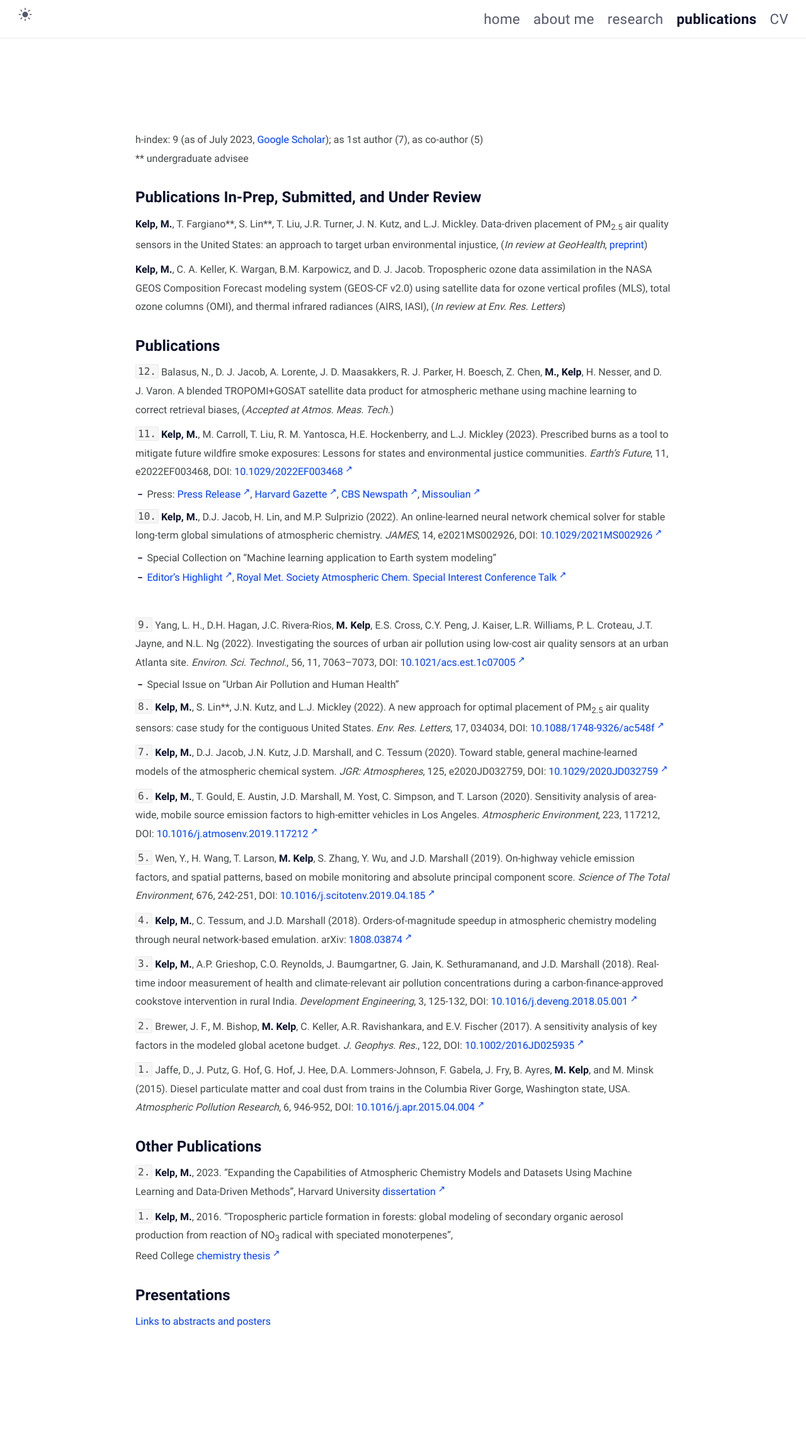
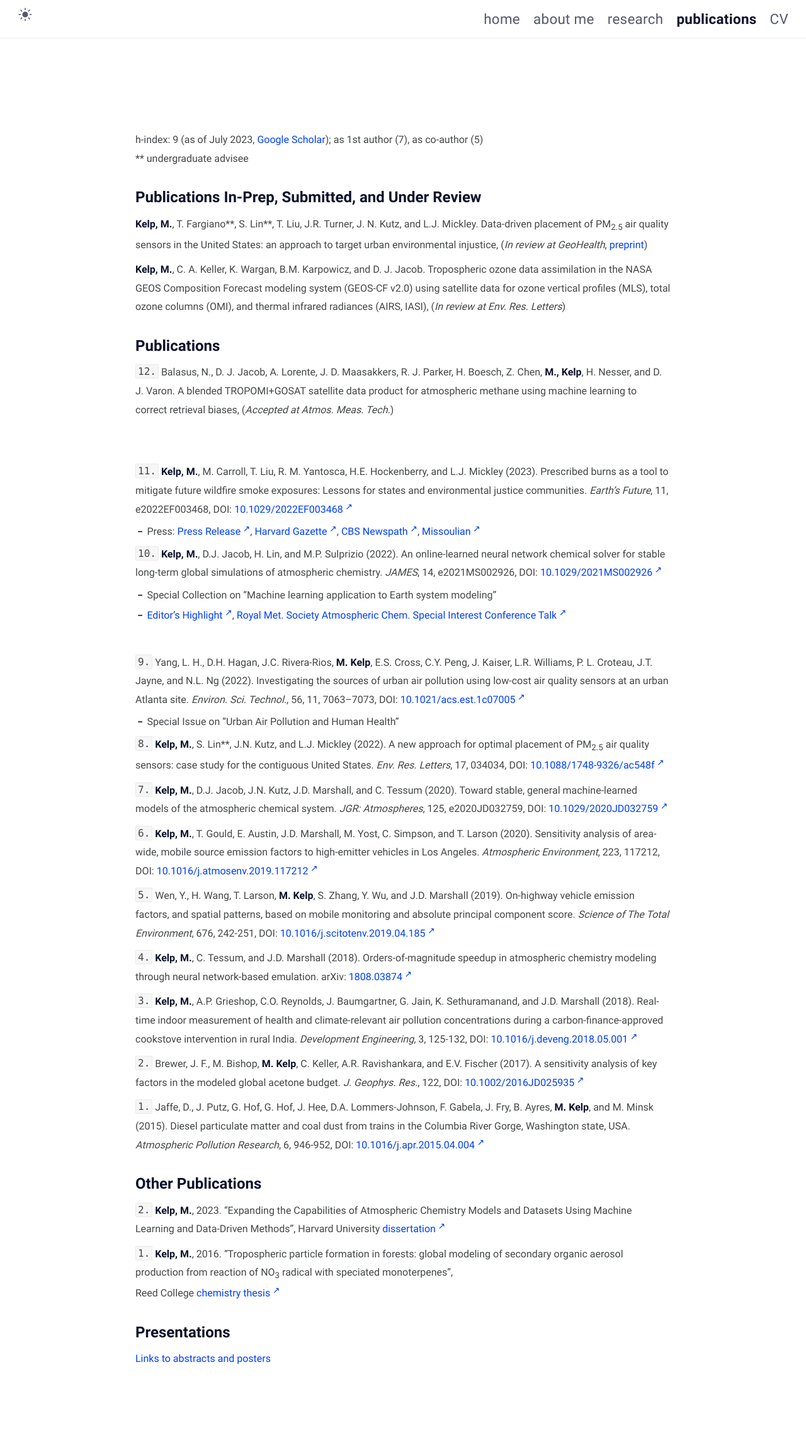
Before and after one commit to mkelp/mkelp.github.io, a Jekyll site: the page built from publications.md, in a window 1280 px wide. Shown: the whole page at 63% size. Built offline with Jekyll 4.4.1, drawn with Linux system fonts in a browser that asks for light colours; before the commit the page ends 2246 px from its top, so only the background shows below that.

Commit message:
july 17q

```diff
--- a/_sass/klise/_post.scss
+++ b/_sass/klise/_post.scss
@@ -222,7 +222,7 @@
       margin-bottom: 3px;
     }
 
-    width: 100%;
+    width: 50%;
     padding-top: 10px;
     text-decoration: none;
     box-sizing: border-box;
--- a/publications.md
+++ b/publications.md
@@ -24,10 +24,13 @@ air quality sensors in the United States: an approach to target urban environmen
 <!-- ## **2023** -->
 
 `12.` Balasus, N., D. J. Jacob, A. Lorente, J. D. Maasakkers, R. J. Parker, H. Boesch, Z. Chen,  **M., Kelp**, H. Nesser, and D. J. Varon. A blended TROPOMI+GOSAT satellite data product for atmospheric methane using machine learning to correct retrieval biases, (*Accepted at Atmos. Meas. Tech.*)
+<br />
+<br />
 
 `11.` **Kelp, M.**, M. Carroll, T. Liu, R. M. Yantosca, H.E. Hockenberry, and L.J. Mickley (2023). Prescribed burns as a tool to mitigate future wildfire smoke exposures: Lessons for states and environmental justice communities. *Earth's Future*, 11, e2022EF003468, DOI: [10.1029/2022EF003468](https://agupubs.onlinelibrary.wiley.com/doi/10.1029/2022EF003468){:target="_blank"} <br />
 * Press: [Press Release](https://seas.harvard.edu/news/2023/06/how-prescribed-burns-could-limit-megafires-california-oregon-and-washington?utm_content=buffer31c4b&utm_medium=social&utm_source=twitter.com&utm_campaign=Buffer%7D%7BPress){:target="_blank"}, [Harvard Gazette](https://news.harvard.edu/gazette/story/2023/06/how-prescribed-burns-could-limit-megafires-in-u-s-west/?utm_source=SilverpopMailing&utm_medium=email&utm_campaign=Daily%20Gazette%2020230615%20(1)%7D%7BHarvard){:target="_blank"}, [CBS Newspath](http://www.newson6.com/story/64b03b31b48d07072d5e2e82/how-to-prevent-wildfire-smoke-scientists-say-more-fires-may-be-the-answer%7D%7BCBS){:target="_blank"}, [Missoulian](https://missoulian.com/news/local/more-fire-could-help-pacific-states/article_6d25a198-0f9d-11ee-a933-3f7779387b91.html%7d%7bmissoulian){:target="_blank"}
 <!-- ## **2022** -->
+<br />
 
 `10.` **Kelp, M.**, D.J. Jacob, H. Lin, and M.P. Sulprizio (2022). An online-learned neural network chemical
 solver for stable long-term global simulations of atmospheric chemistry. *JAMES*, 14, e2021MS002926, DOI: [10.1029/2021MS002926](https://doi.org/10.1029/2021MS002926){:target="_blank"} <br />
```
Also changed, not shown: other parts of publications.md (+1 -1 lines).
